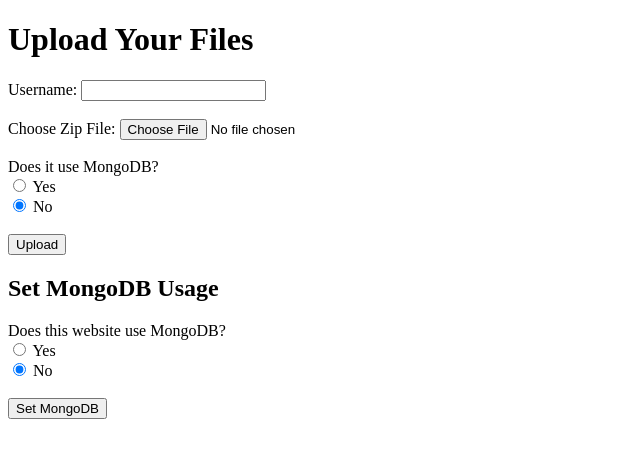
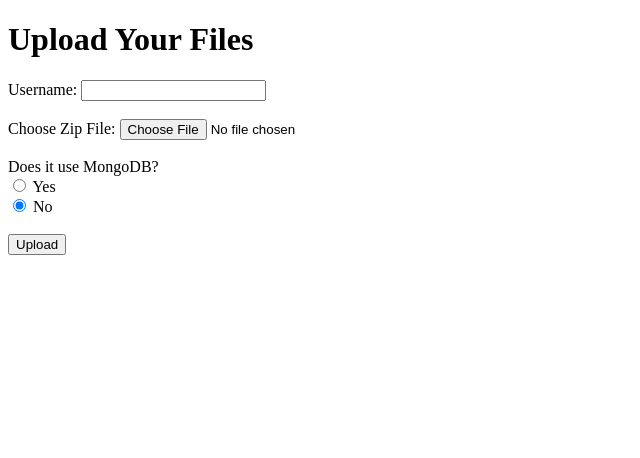
Before and after one commit to Coolaan/Mini-Hosting-Website, a Flask app: page / in a window 1280 px wide. Shown: the top 458 px of the page, without its empty margins (0-640 px from the left). Run offline with Flask 3, Linux system fonts and the light colour scheme.

Commit message:
Update index.html

```diff
--- a/mini_hosting_site/templates/index.html
+++ b/mini_hosting_site/templates/index.html
@@ -20,13 +20,5 @@
 
         <button type="submit">Upload</button>
     </form>
-
-    <h2>Set MongoDB Usage</h2>
-    <form action="/set_mongo" method="POST">
-        <label>Does this website use MongoDB?</label><br>
-        <label><input type="radio" name="use_mongo" value="true"> Yes</label><br>
-        <label><input type="radio" name="use_mongo" value="false" checked> No</label><br><br>
-        <button type="submit">Set MongoDB</button>
-    </form>
 </body>
 </html>
```
